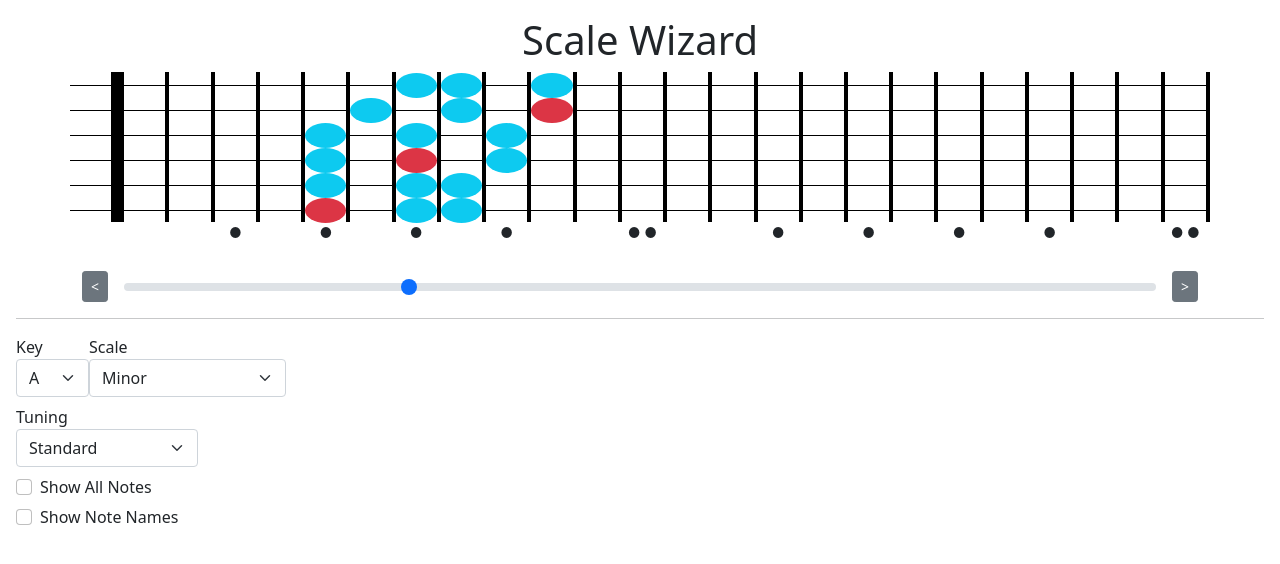
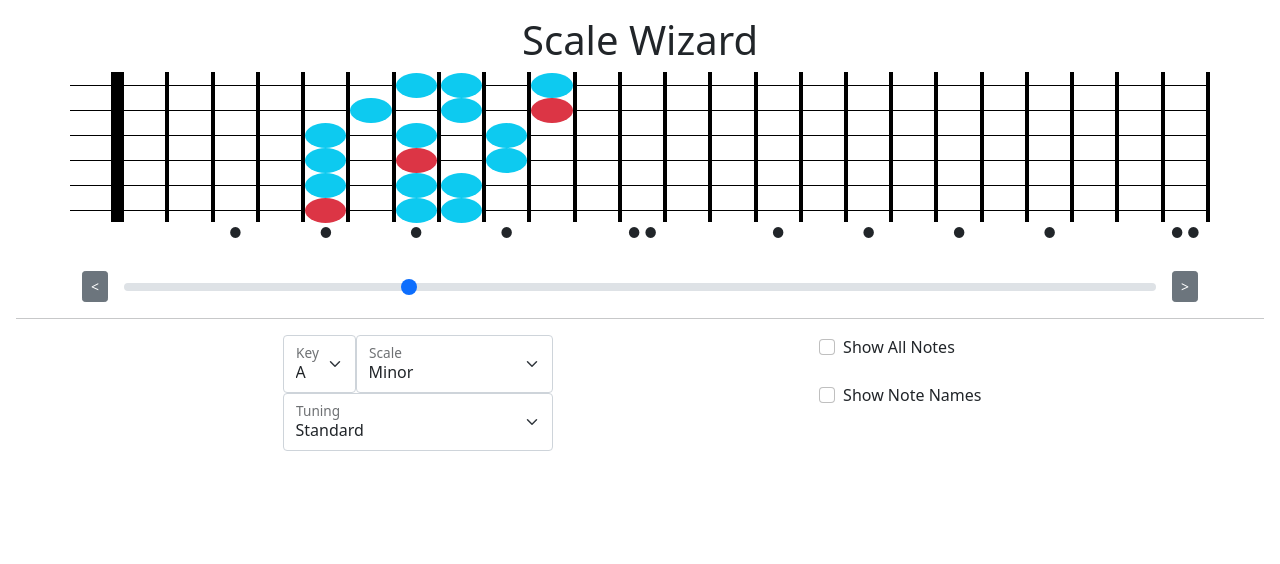
Before and after one commit to AlasdairWallaceMackie/scale-wizard, a React (Create React App) app: page / in a window 1280 px wide. Shown: the top 564 px of the page. Built offline with nearby package versions, Linux system fonts and the light colour scheme.

Commit message:
Better arrangement on controls

```diff
--- a/src/components/Controls.tsx
+++ b/src/components/Controls.tsx
@@ -34,10 +34,10 @@ export default function Controls(){
 
 
     return (
-        <form>
+        <form id="controls" className="d-flex justify-content-evenly">
+            <div>
                 <div className="d-flex">
-                <label htmlFor="key-select" className="form-label">
-                    Key
+                    <div className="form-floating">
                         <select
                             id="key-select"
                             className="form-select"
@@ -46,9 +46,9 @@ export default function Controls(){
                         >
                             {keyOptionElements}
                         </select>
-                </label>
-                <label htmlFor="scale-select" className="form-label">
-                    Scale
+                        <label htmlFor="key-select" className="form-label">Key</label>
+                    </div>
+                    <div className="form-floating">
                         <select
                             id="scale-select"
                             className="form-select"
@@ -57,11 +57,10 @@ export default function Controls(){
                         >
                             {scaleOptionElements}
                         </select>
-                </label>
+                        <label htmlFor="scale-select" className="form-label">Scale</label>
                     </div>
-
-            <label htmlFor="tuning-select" className="form-label">
-                Tuning
+                </div>
+                <div className="form-floating">
                     <select
                         id="tuning-select"
                         className="form-select"
@@ -70,9 +69,12 @@ export default function Controls(){
                     >
                         {tuningOptionElements}
                     </select>
-            </label>
+                    <label htmlFor="tuning-select" className="form-label">Tuning</label>
+                </div>
+            </div>
 
-            <div className="form-check">
+            <div>
+                <div className="form-check mb-4">
                     <input
                         id="all-notes-checkbox"
                         className="form-check-input"
@@ -85,7 +87,7 @@ export default function Controls(){
                     </label>
                 </div>
 
-            <div className="d-flex">
+                <div>
                     <div className="form-check mt-1 me-3">
                         <input
                             id="show-note-names-checkbox"
@@ -101,7 +103,7 @@ export default function Controls(){
 
                     {
                         context.showNoteNames.value === true ?
-                        <div className="d-flex fs-4">
+                            <div className="d-flex justify-content-center fs-4">
                                 ♯
                                 <div className="form-check form-switch mx-1">
                                     <input
@@ -116,6 +118,7 @@ export default function Controls(){
                         : <></>
                     }
                 </div>
+            </div>
         </form>
     )
 }
```
Lines whose indentation alone changed are shown as unchanged.
